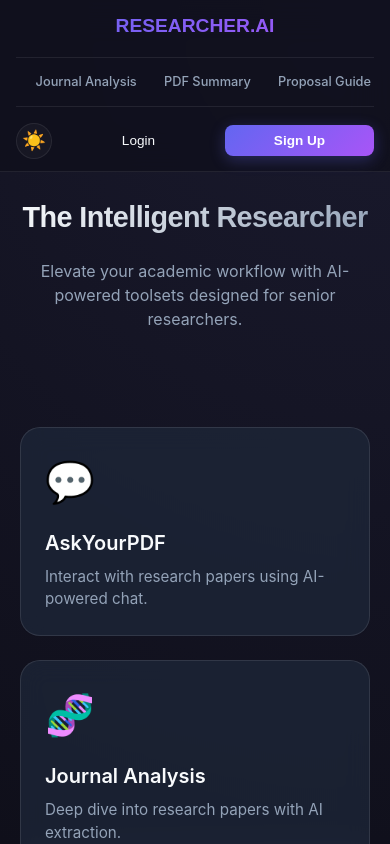
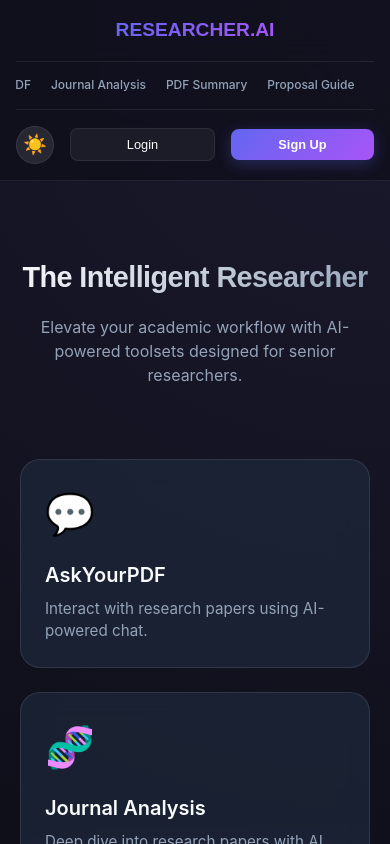
Before and after one commit to Sonne0523/Research-Tools, a React (Vite) app in the folder frontend/: page / in a window 390 px wide. Shown: the top 844 px of the page. Built offline with nearby package versions, Linux system fonts and the light colour scheme.

Commit message:
fix: resolve navbar and hero header title collisions on mobile

```diff
--- a/frontend/src/index.css
+++ b/frontend/src/index.css
@@ -1314,19 +1314,23 @@ body {
 /* Mobile Responsiveness Improvements */
 @media (max-width: 768px) {
   .container {
-    padding: 160px 1.25rem 2rem; /* Increased top padding to avoid navbar collision */
+    padding: 220px 1.25rem 2rem; /* Even more top padding to ensure hero is clear */
+  }
+
+  .header {
+    margin-bottom: 3rem;
   }
 
   .header h1 {
     font-size: 2.2rem;
     line-height: 1.2;
-    margin-bottom: 1.5rem;
+    margin-bottom: 1.25rem;
   }
 
   .header p {
     font-size: 1rem;
     padding: 0 1rem;
-    margin-bottom: 2rem;
+    margin-bottom: 1.5rem;
   }
 
   .grid {
@@ -1336,65 +1340,81 @@ body {
   }
 
   .navbar {
-    padding: 0.75rem 1rem;
+    padding: 1rem;
     height: auto;
-    min-height: 80px;
-    display: flex;
-    flex-direction: column;
-    justify-content: center;
+    min-height: 140px; /* Force enough height for all mobile rows */
+    background: var(--bg-nav);
+    backdrop-filter: blur(30px);
+    -webkit-backdrop-filter: blur(30px);
   }
 
   .nav-content {
     flex-direction: column;
-    gap: 0.75rem;
+    gap: 1rem;
     width: 100%;
+    align-items: center;
   }
 
   .nav-logo {
-    font-size: 1.3rem;
+    font-size: 1.4rem;
     text-align: center;
-    width: 100%;
-    margin-bottom: 0.25rem;
+    margin-bottom: 0;
   }
 
   .nav-links {
     width: 100%;
     justify-content: center;
     padding: 0.5rem 0;
+    margin: 0;
+    gap: 0.25rem;
     border-top: 1px solid var(--glass-border);
     border-bottom: 1px solid var(--glass-border);
-    gap: 0.5rem;
+    overflow-x: auto;
+    scrollbar-width: none;
   }
 
   .nav-link {
-    font-size: 0.8rem;
-    padding: 0.4rem 0.6rem;
+    font-size: 0.75rem;
+    padding: 0.4rem 0.5rem;
+    white-space: nowrap;
   }
 
   .auth-buttons {
     width: 100%;
     justify-content: center;
     margin-left: 0;
-    gap: 0.75rem;
+    gap: 1rem;
+    flex-direction: row; /* Keep them together horizontally */
     flex-wrap: wrap;
-    padding-top: 0.25rem;
   }
 
   .auth-buttons span {
     font-size: 0.85rem;
     width: 100%;
     text-align: center;
-    margin-bottom: -0.25rem;
+    display: block;
+    margin-bottom: 0.5rem;
+    color: var(--accent);
   }
 
   .theme-toggle {
-    width: 36px;
-    height: 36px;
+    width: 38px;
+    height: 38px;
     margin-right: 0;
+    background: rgba(255, 255, 255, 0.1);
   }
 
-  .btn-login, .btn-signup {
-    font-size: 0.85rem;
+  /* Make buttons stand out more on mobile to prevent blending with hero text */
+  .btn-login {
+    font-size: 0.8rem;
+    padding: 0.5rem 1rem;
+    border: 1px solid var(--glass-border);
+    border-radius: 0.5rem;
+    background: rgba(255, 255, 255, 0.05);
+  }
+
+  .btn-signup {
+    font-size: 0.8rem;
     padding: 0.5rem 1rem;
   }
 
@@ -1421,7 +1441,7 @@ body {
   }
 
   .pro-card {
-    padding: 2.5rem 1.25rem;
+    padding: 2rem 1.25rem;
   }
 
   .card-header h1 {
@@ -1460,7 +1480,11 @@ body {
 
 @media (max-width: 480px) {
   .container {
-    padding-top: 200px; /* Even more padding for very small screens */
+    padding-top: 260px; /* Substantial padding for small phones */
+  }
+
+  .navbar {
+    min-height: 180px; /* Ensure even more height */
   }
 
   .header h1 {
@@ -1473,7 +1497,7 @@ body {
 
   .btn-signup, .btn-login {
     flex: 1;
-    min-width: 100px;
+    min-width: 110px;
     text-align: center;
   }
 }
```
